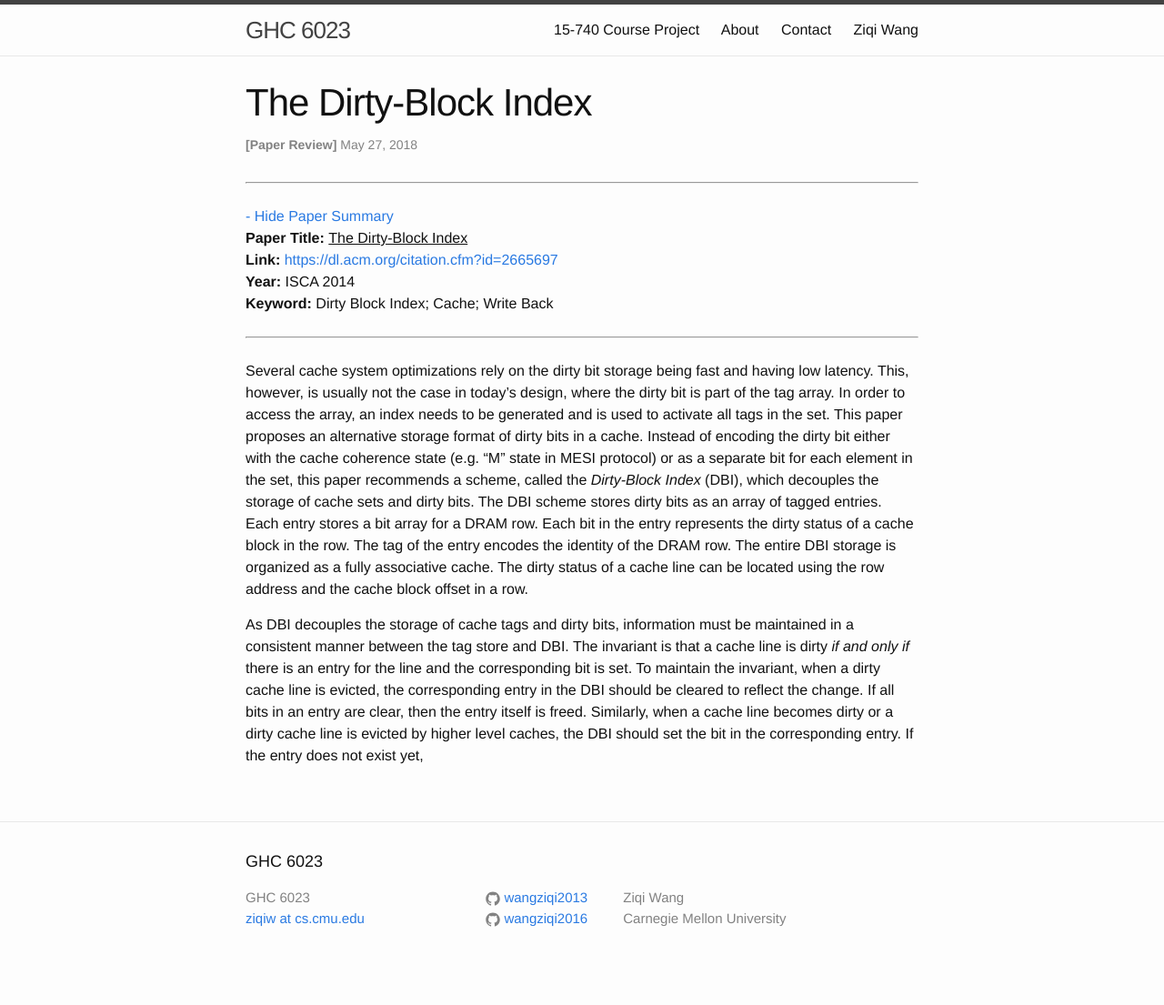
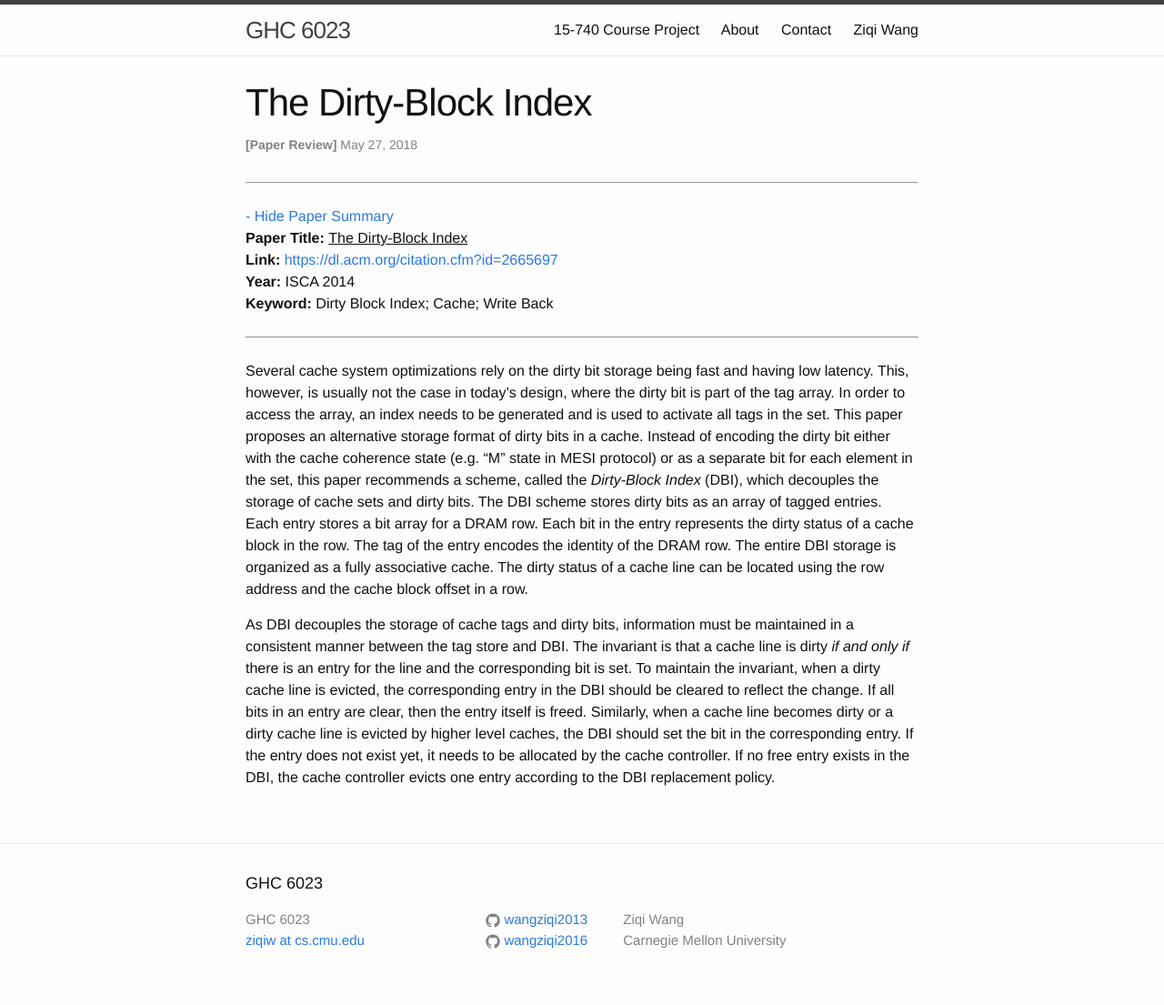
Before and after one commit to wangziqi2013/wangziqi2013.github.io, a Jekyll site: the page built from _posts/2018-05-27-dbi.markdown, in a window 1280 px wide. Shown: the whole page at 91% size. Built offline with Jekyll 4.4.1, drawn with Linux system fonts in a browser that asks for light colours; before the commit the page ends 1081 px from its top, so only the background shows below that.

Commit message:
Working on second paragraph

```diff
--- a/_posts/2018-05-27-dbi.markdown
+++ b/_posts/2018-05-27-dbi.markdown
@@ -32,4 +32,6 @@ a consistent manner between the tag store and DBI. The invariant is that a cache
 invariant, when a dirty cache line is evicted, the corresponding entry in the DBI should be cleared
 to reflect the change. If all bits in an entry are clear, then the entry itself is freed. Similarly,
 when a cache line becomes dirty or a dirty cache line is evicted by higher level caches, the DBI
-should set the bit in the corresponding entry. If the entry does not exist yet,
+should set the bit in the corresponding entry. If the entry does not exist yet, it needs to be
+allocated by the cache controller. If no free entry exists in the DBI, the cache controller evicts
+one entry according to the DBI replacement policy.
```
